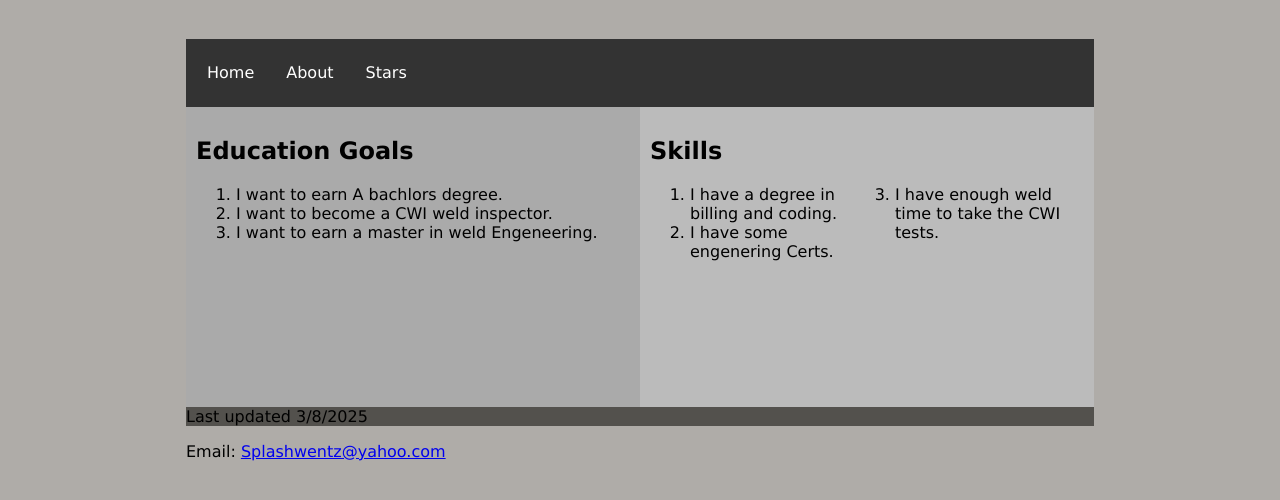
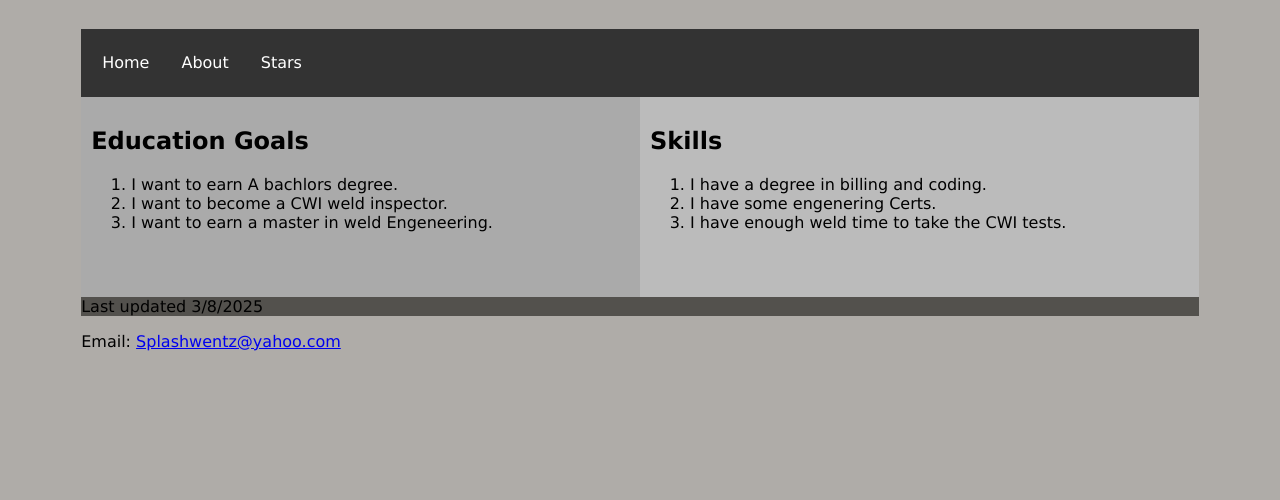
Before and after one commit to splashwentz/cis162, a plain HTML site: page about.html in a window 1280 px wide. Shown: the part 62-562 px from the top of the page. Drawn offline with Linux system fonts and the light colour scheme.

Commit message:
Add files via upload

```diff
--- a/about.html
+++ b/about.html
@@ -4,7 +4,7 @@
   <style>
      ul {
   list-style-type: none;
-  margin: 0;
+  margin: 0px;
   padding: 0;
   overflow: hidden;
   background-color: #333;
@@ -33,7 +33,7 @@ li a:hover {
   float: left;
   width: 50%;
   padding: 10px;
-  height: 300px;
+  height: 200px;
 }
 .row:after {
   content: "";
@@ -42,8 +42,8 @@ li a:hover {
 }
 .center {
   margin: auto;
-  width: 75%;
-  padding: 20px;
+  width: 90%;
+  padding:10px;
 }
 
   </style>
@@ -72,7 +72,7 @@ li a:hover {
     </div>
     <div class="column" style="background-color:#bbb;">
       <h2>Skills</h2>
-      <ol style="column-count:2">
+      <ol style="column-count:1">
   <li>I have a degree in billing and coding.</li>
   <li>I have some engenering Certs.</li>
   <li>I have enough weld time to take the CWI tests.</li>
```
Also changed, not shown: index.html (+1 -1 lines).
